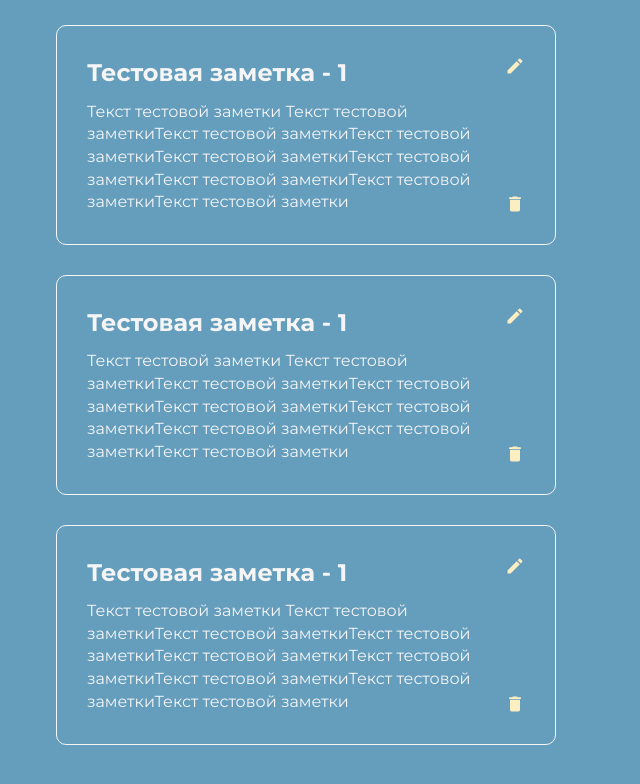
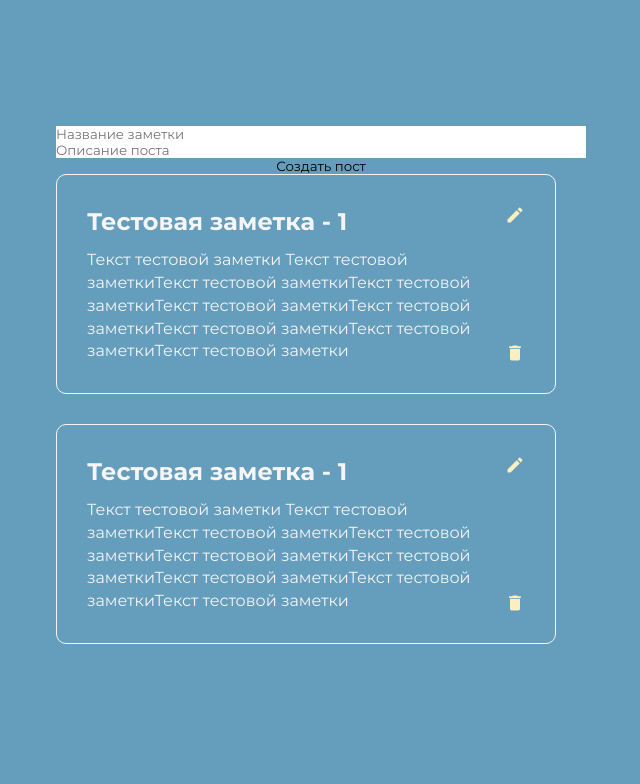
Before and after one commit to evgeniy-strunevskiy/notes-with-tags-test-app, a React (Create React App) app: page / in a window 1280 px wide. Shown: the top 784 px of the page, without its empty margins (319-959 px from the left). Built offline with nearby package versions, Linux system fonts and the light colour scheme; data requests are answered from the project's data file.

Commit message:
adding note

```diff
--- a/server/db.json
+++ b/server/db.json
@@ -2,11 +2,6 @@
   "notes": [
     {
       "id": "1",
-      "title": "Тестовая заметка - 1",
-      "text": "Текст тестовой заметки Текст тестовой заметкиТекст тестовой заметкиТекст тестовой заметкиТекст тестовой заметкиТекст тестовой заметкиТекст тестовой заметкиТекст тестовой заметкиТекст тестовой заметки"
-    },
-    {
-      "id": "2",
       "title": "Тестовая заметка - 1",
       "text": "Текст тестовой заметки Текст тестовой заметкиТекст тестовой заметкиТекст тестовой заметкиТекст тестовой заметкиТекст тестовой заметкиТекст тестовой заметкиТекст тестовой заметкиТекст тестовой заметки"
     },
--- a/src/App.scss
+++ b/src/App.scss
@@ -151,6 +151,5 @@ address {
 
 .wrapper {
   display: flex;
-  justify-content: center;
-  align-items: center;
+  flex-direction: column;
 }
--- a/src/App.tsx
+++ b/src/App.tsx
@@ -1,5 +1,6 @@
 import React from "react";
 import "./App.scss";
+import { NoteForm } from "./components/NoteForm";
 import { Notes } from "./pages/Notes";
 
 function App() {
@@ -7,6 +8,7 @@ function App() {
   return (
     <div className="App">
       <div className="wrapper">
+        <NoteForm />
         <Notes />
       </div>
     </div>
--- a/src/components/Note.tsx
+++ b/src/components/Note.tsx
@@ -6,12 +6,12 @@ import { MdEdit } from 'react-icons/md';
 import { MdDelete } from 'react-icons/md';
 import { useDeleteNoteMutation } from "../api/notesApi";
 
-interface NoteTypes {
+interface INoteTypes {
   note: INote;
 }
 
 
-export const Note: FC<NoteTypes> = ({ note }) => {
+export const Note: FC<INoteTypes> = ({ note }) => {
 
   const [deleteNote] = useDeleteNoteMutation();
 
@@ -21,7 +21,7 @@ export const Note: FC<NoteTypes> = ({ note }) => {
 
   return (
     <div className={classnames(styles.note)}>
-      <div className={classnames(styles.note__content)}>
+      <div  className={classnames(styles.note__content)}>
         <h3 className={classnames(styles.note__title)}>{note.title}</h3>
         <p className={classnames(styles.note__text)}>{note.text}</p>
       </div>
--- /dev/null
+++ b/src/components/NoteForm.module.scss
@@ -0,0 +1,4 @@
+.form {
+  display: flex;
+  flex-direction: column;
+}
--- /dev/null
+++ b/src/components/NoteForm.tsx
@@ -0,0 +1,48 @@
+import React, { FC, useState } from "react";
+import { useAddNoteMutation } from "../api/notesApi";
+import  classnames  from 'classnames';
+import styles from './NoteForm.module.scss'
+
+interface INoteFormProps {}
+
+export const NoteForm: FC<INoteFormProps> = () => {
+
+  const [addNote] = useAddNoteMutation()
+
+  const [note, setNote] = useState<{ title: string; text: string }>({
+    title: "",
+    text: "",
+  });
+
+  const addNewNote = (e: React.FormEvent) => {
+    e.preventDefault();
+
+    const text = note.text.replace(/[^a-zа-яё0-9\s]/gi, " ")
+
+    const newNote = {
+      title: note.title,
+      text,
+      id: Date.now(),
+    };
+    addNote(newNote);
+    setNote({ title: "", text: "" });
+  };
+
+  return (
+    <form onSubmit={addNewNote} className={classnames(styles.form)}>
+      <input
+        type="text"
+        value={note.title}
+        onChange={(e) => setNote({ ...note, title: e.target.value })}
+        placeholder="Название заметки"
+      />
+      <input
+        type="text"
+        value={note.text}
+        onChange={(e) => setNote({ ...note, text: e.target.value })}
+        placeholder="Описание поста"
+      />
+      <button type="submit">Создать пост</button>
+    </form>
+  );
+};
--- a/src/pages/Notes.tsx
+++ b/src/pages/Notes.tsx
@@ -5,9 +5,13 @@ import classNames from "classnames";
 import { Note } from "../components/Note";
 
 export const Notes = () => {
-  const { data: notes } = useGetNotesQuery();
+  const { data: notes, isLoading } = useGetNotesQuery();
 
   return (
+    <>
+      {isLoading ? (
+        <h1>Идет загрузка...</h1>
+      ) : (
         <ul className={classNames(styles.notes)}>
           {notes?.map((note) => (
             <li className={classNames(styles.notes__item)} key={note.id}>
@@ -15,5 +19,7 @@ export const Notes = () => {
             </li>
           ))}
         </ul>
+      )}
+    </>
   );
 };
```
Lines whose indentation alone changed are shown as unchanged.
